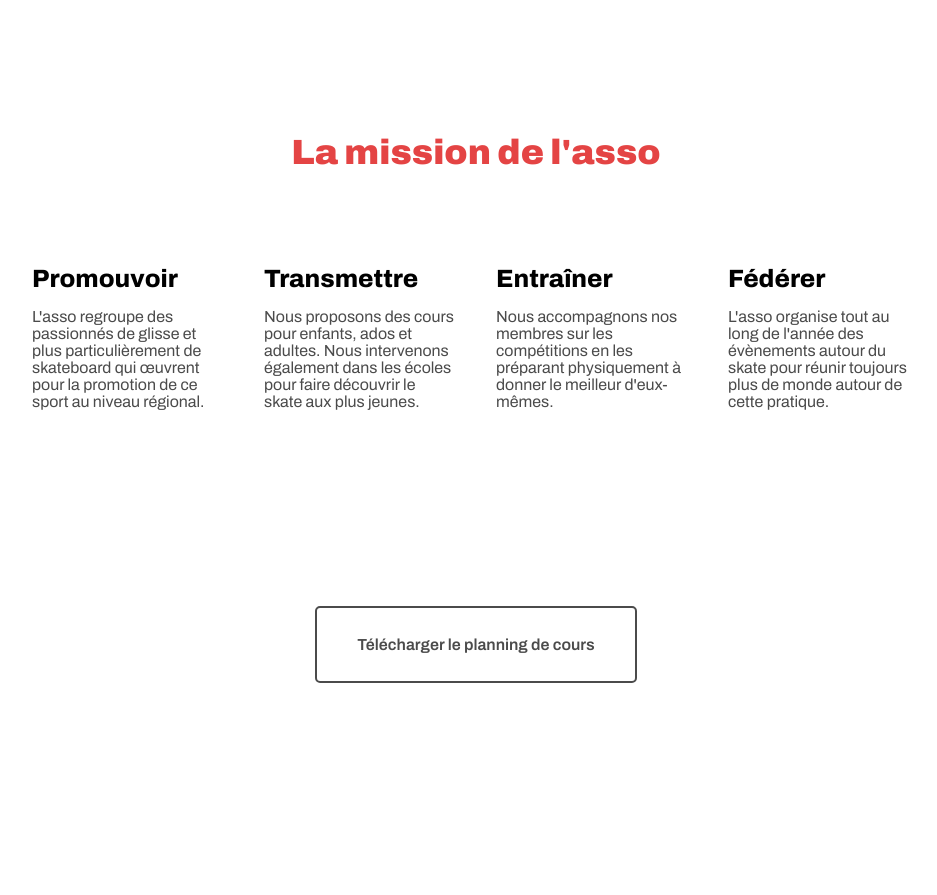
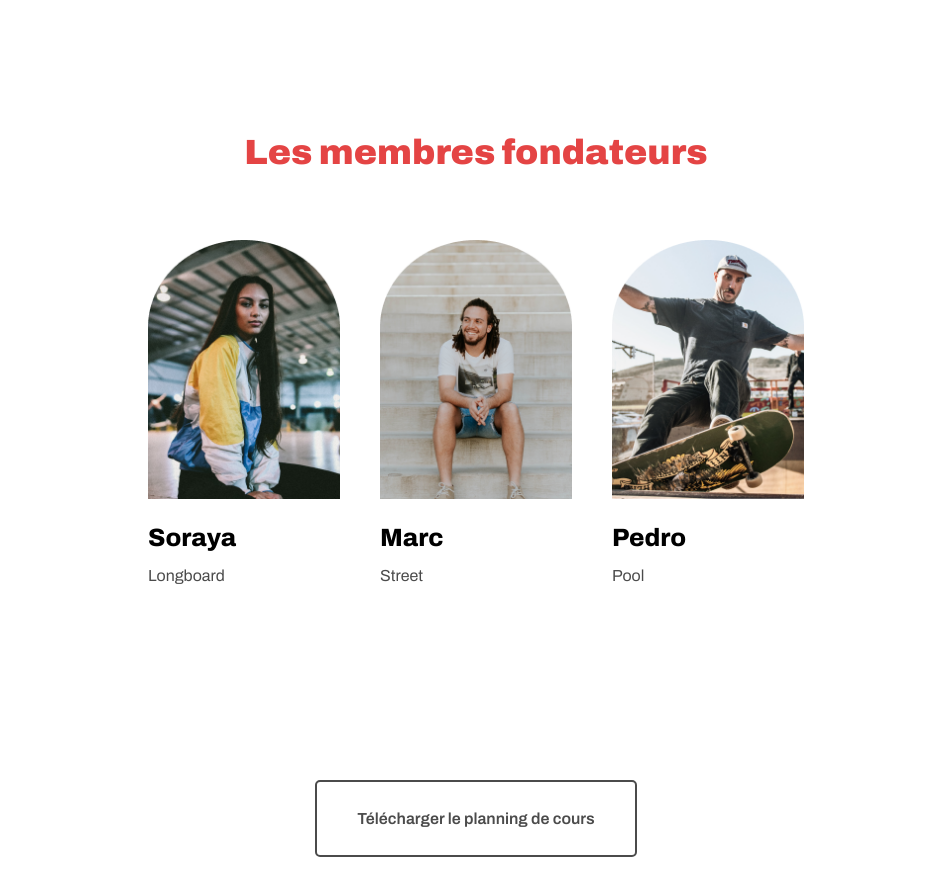
Before and after one commit to fhlemay/OCR_WPdev_project2_Riding_Cities, a plain HTML site: page index.html in a window 1280 px wide. Shown: the part 1280-2175 px from the top of the page, without its empty margins (164-1101 px from the left). Before the commit the page ends 2063 px from the top, so only its background shows below. Drawn offline with Linux system fonts and the light colour scheme.

Commit message:
Tâche 1.3 : modifier le code HTML dans la nouvelle section des membres fondateurs.

```diff
--- a/index.html
+++ b/index.html
@@ -58,38 +58,31 @@
           </div>
         </section>
         <section>
-          <h2>La mission de l'asso</h2>
+          <h2>Les membres fondateurs</h2>
           <div class="directionRow">
             <article>
-              <h3>Promouvoir</h3>
-              <p>
-                L'asso regroupe des passionnés de glisse et plus
-                particulièrement de skateboard qui œuvrent pour la promotion de
-                ce sport au niveau régional.
-              </p>
+              <img
+                src="images/soraya.png"
+                alt="Photo de Soraya, membre fondatrice de l'asso."
+              />
+              <h3>Soraya</h3>
+              <p>Longboard</p>
             </article>
             <article>
-              <h3>Transmettre</h3>
-              <p>
-                Nous proposons des cours pour enfants, ados et adultes. Nous
-                intervenons également dans les écoles pour faire découvrir le
-                skate aux plus jeunes.
-              </p>
+              <img
+                src="images/marc.png"
+                alt="Marc, membre fondateur de l'asso."
+              />
+              <h3>Marc</h3>
+              <p>Street</p>
             </article>
             <article>
-              <h3>Entraîner</h3>
-              <p>
-                Nous accompagnons nos membres sur les compétitions en les
-                préparant physiquement à donner le meilleur d'eux-mêmes.
-              </p>
-            </article>
-            <article>
-              <h3>Fédérer</h3>
-              <p>
-                L'asso organise tout au long de l'année des évènements autour du
-                skate pour réunir toujours plus de monde autour de cette
-                pratique.
-              </p>
+              <img
+                src="images/pedro.png"
+                alt="Pedro, membre fondateur de l'asso."
+              />
+              <h3>Pedro</h3>
+              <p>Pool</p>
             </article>
           </div>
         </section>
```
